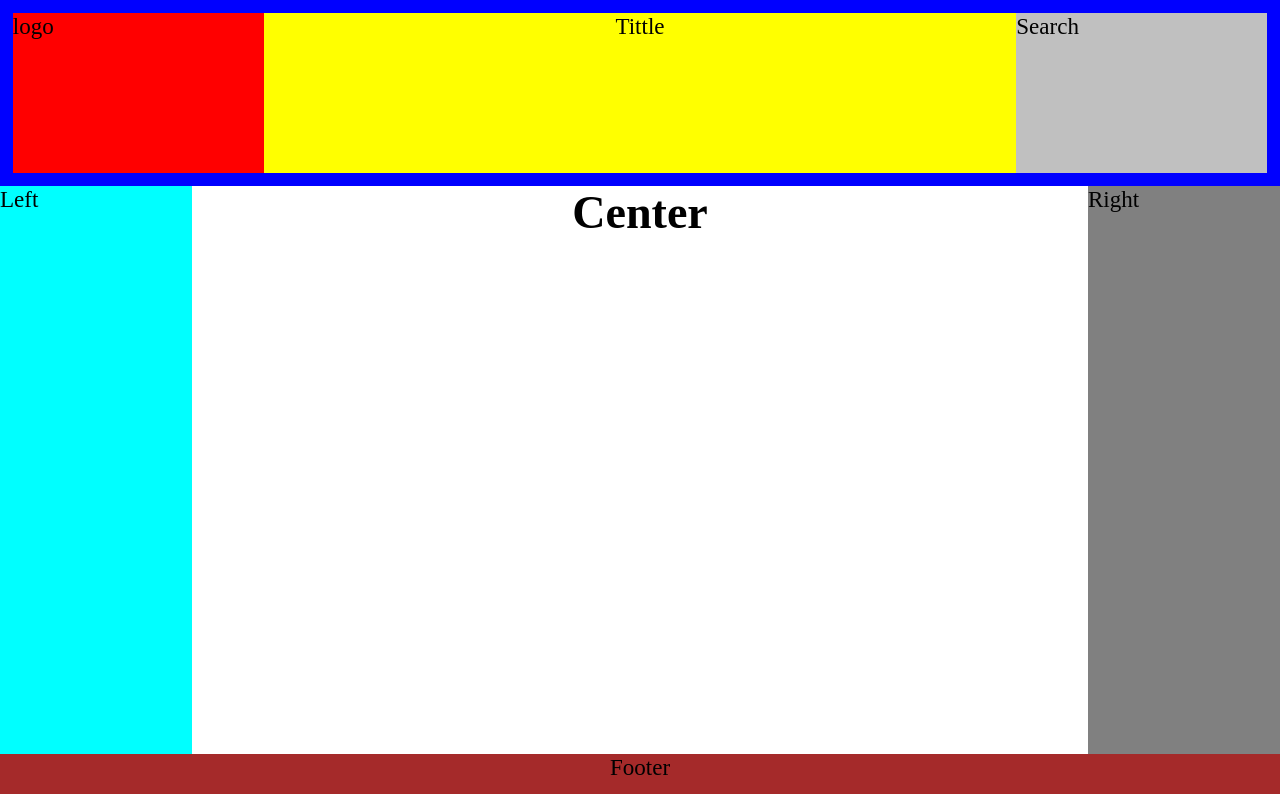
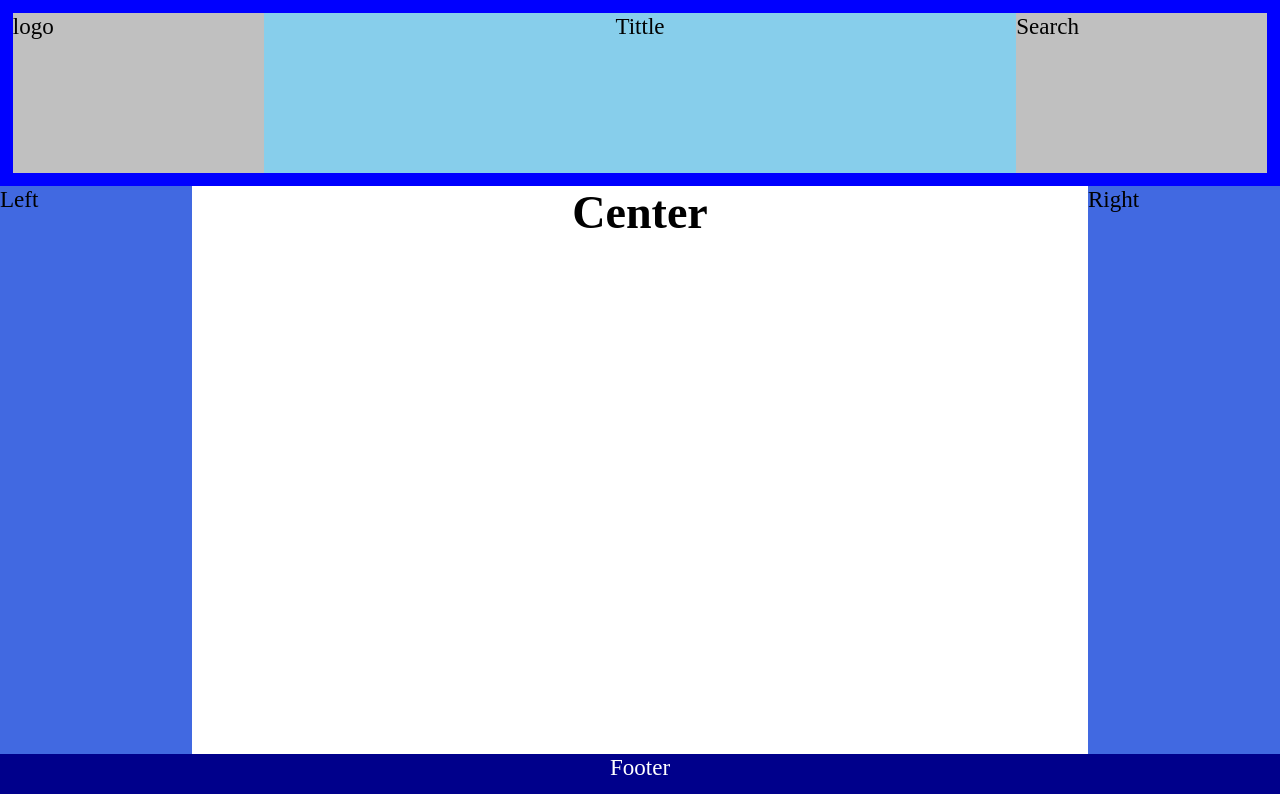
Before and after one commit to RubenPozoMolina/PerfectStyle, a plain HTML site: page index.html in a window 1280 px wide. Drawn offline with Linux system fonts and the light colour scheme.

Commit message:
More pleasant colors

```diff
--- a/main.css
+++ b/main.css
@@ -25,14 +25,14 @@ font-size: 120%;
 }
 
 #logoPanel{
-    background-color: red;
+    background-color: silver;
     width: 20%;
     height: 100%;
     float: left;
 }
 
 #tittlePanel{
-    background-color: yellow;
+    background-color: SkyBlue;
     width: 60%;
     height: 100%;
     float: left;
@@ -49,7 +49,7 @@ font-size: 120%;
 /* Body */
 
 #leftPanel{
-    background-color: cyan;
+    background-color: RoyalBlue;
     width: 15%;
     float: left;
     height: 71%;
@@ -66,7 +66,7 @@ font-size: 120%;
 }
 
 #rightPanel{
-    background-color: gray;
+    background-color: RoyalBlue;
     width: 15%;
     float: left;
     height: 71%;
@@ -78,8 +78,9 @@ clear:both;
 }
 
 #footerPanel{
-   background-color: brown;
+   background-color: DarkBlue;
    text-align: center;
+   color: white;
    height: 5%;
    width:100%;
 }
```
